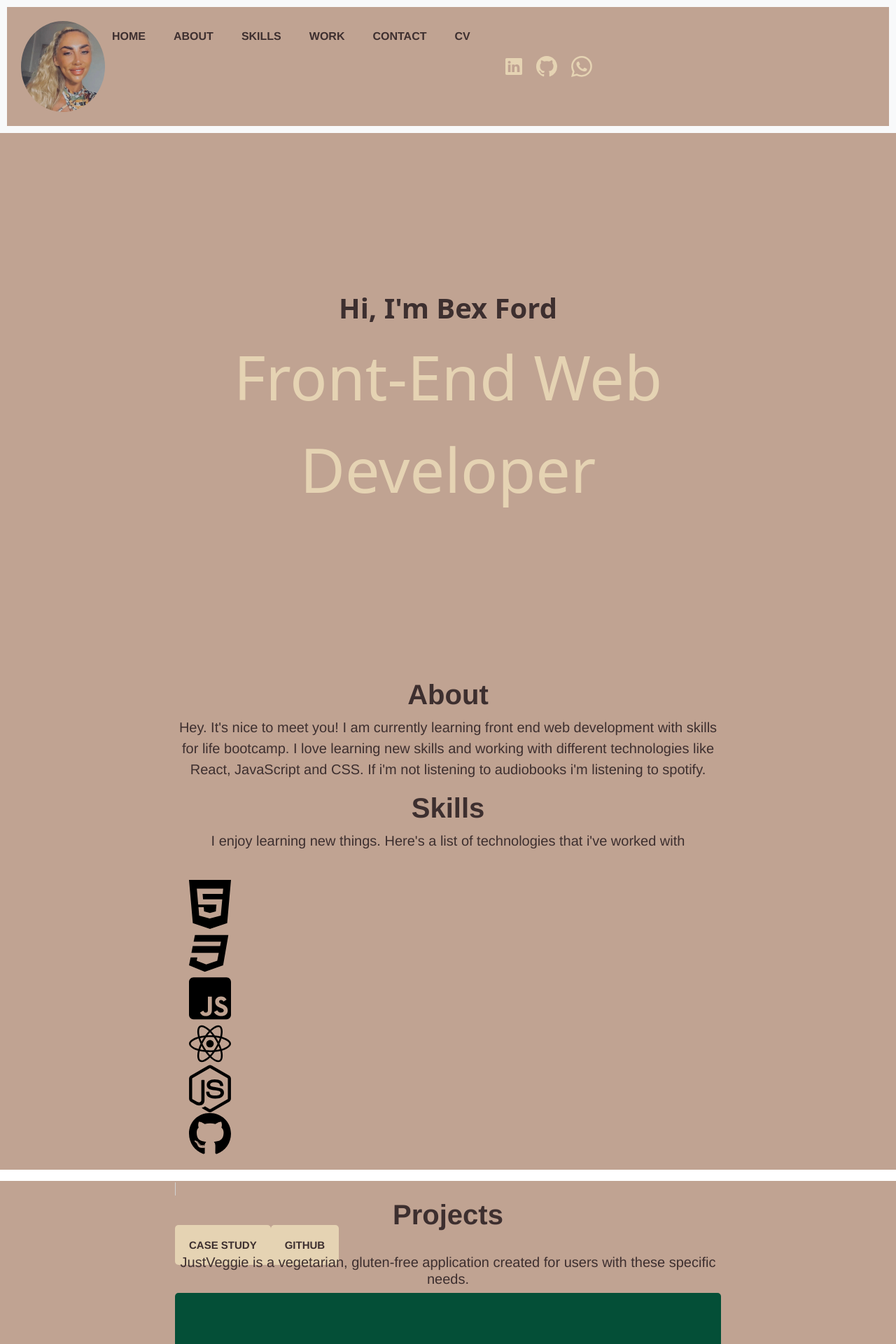
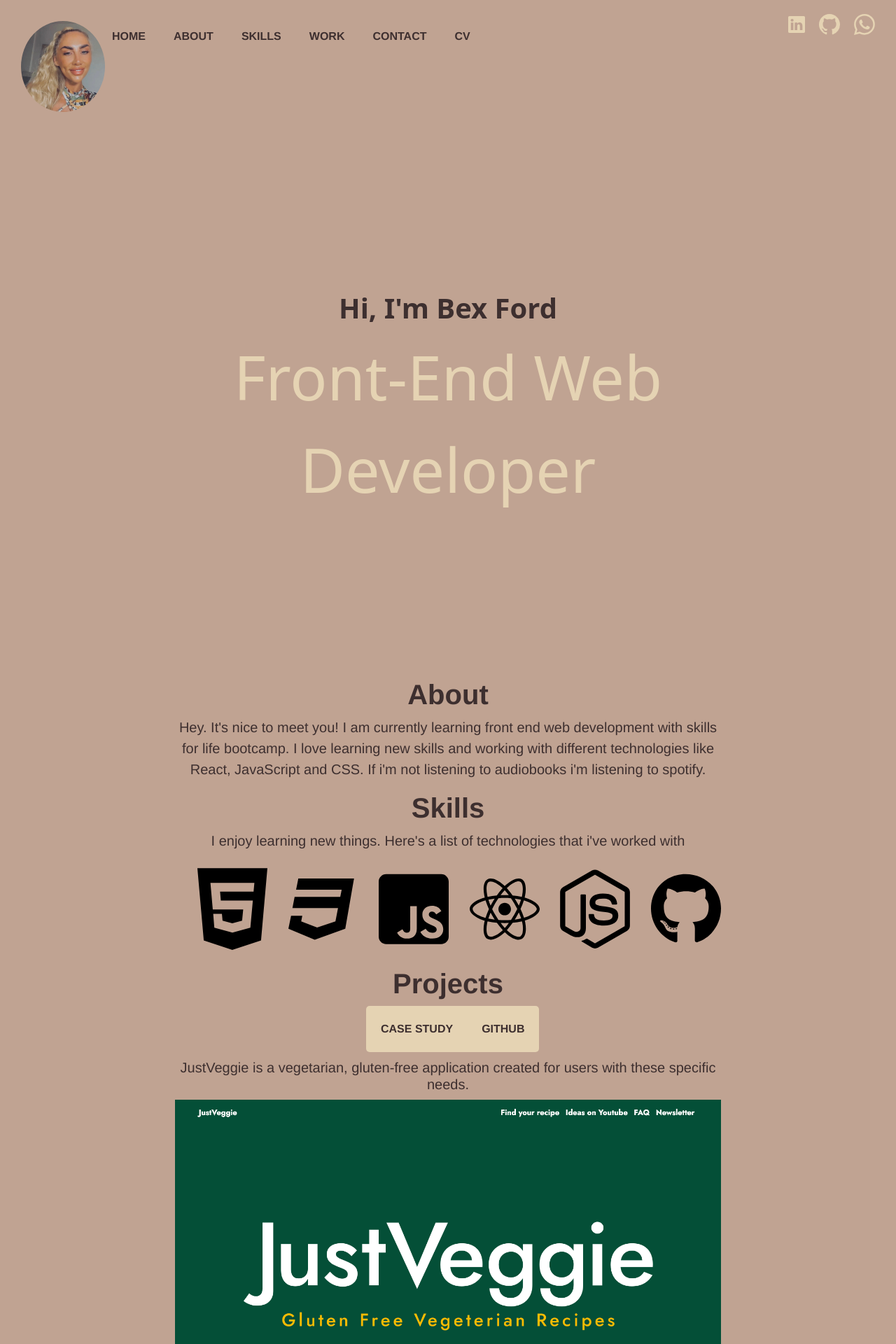
Before and after one commit to bex-ford/React-Portfolio, a React (Create React App) app: page / in a window 1280 px wide. Shown: the top 1920 px of the page at 70% size. Built offline with nearby package versions, Linux system fonts and the light colour scheme.

Commit message:
styling added

```diff
--- a/src/App.css
+++ b/src/App.css
@@ -36,3 +36,37 @@
     transform: rotate(360deg);
   }
 } */
+
+#navbarNav {
+  justify-content: space-between;
+  align-items: normal;
+}
+
+.card-deck .work-links {
+  background-color: #e5D3B3;
+  color: #3D2F2F;
+  padding: 20px;
+  border-radius: 5px;
+  font-weight: bold;
+}
+
+.card-deck .work-links:hover {
+  background-color: #f5e7cf;
+}
+
+.card-deck .btn-group {
+  margin-left: 35%;
+}
+
+.card-deck .card-title {
+  margin-top: 10px;
+  margin-bottom: 10px;
+}
+
+.skills-images {
+  display: flex;
+  justify-content: space-between;
+}
+.skills-images svg {
+  max-width: 100px;
+}
--- a/src/App.js
+++ b/src/App.js
@@ -4,11 +4,13 @@ import Home from "./components/Home";
 import Navbar from "./components/Navbar";
 import Skills from "./components/Skills";
 import Work from "./components/Work";
+
+import './App.css'
 // import { HashRouter as Router, Route, Routes } from 'react-router-dom';
 
 function App() {
   return (
-    <div>
+    <div style={{backgroundColor: "#C0A392"}}>
       <Navbar />
       <Home />
       <About />
--- a/src/components/Navbar.js
+++ b/src/components/Navbar.js
@@ -1,6 +1,6 @@
 import React from "react";
 import bf from "../assets/bf.jpg";
-// import cv from "../assets/cv.pdf";
+import cv from "../assets/cv.pdf";
 // import ShareLink from 'react-linkedin-share-link';
 
 const mystyle = {
@@ -13,9 +13,9 @@ const mystyle = {
 
 function Navbar() {
   return (
-    <nav style={mystyle} class="navbar navbar-expand-lg navbar-light bg-light">
+    <nav style={mystyle} className="navbar navbar-expand-lg navbar-light">
       <button
-        class="navbar-toggler"
+        className="navbar-toggler"
         type="button"
         data-toggle="collapse"
         data-target="#navbarNav"
@@ -23,65 +23,67 @@ function Navbar() {
         aria-expanded="false"
         aria-label="Toggle navigation"
       >
-        <span class="navbar-toggler-icon"></span>
+        <span className="navbar-toggler-icon"></span>
       </button>
-      <div style={mystyle} class="collapse navbar-collapse" id="navbarNav">
-        <ul style={mystyle} class="navbar-nav">
+      <div style={mystyle} className="collapse navbar-collapse" id="navbarNav">
+        <ul style={mystyle} className="navbar-nav">
           <img
             style={{ width: "120px", height: "130px", borderRadius: "50%" }}
             src={bf}
             alt="persons profile"
-            class="custom-img"
+            className="custom-img"
           />
 
-          <li class="nav-item">
-            <a style={mystyle} class="nav-link" href="/home">
-              HOME <span class="sr-only"></span>
+          <li className="nav-item">
+            <a style={mystyle} className="nav-link" href="/home">
+              HOME <span className="sr-only"></span>
             </a>
           </li>
-          <li class="nav-item">
-            <a style={mystyle} class="nav-link" href="about">
+          <li className="nav-item">
+            <a style={mystyle} className="nav-link" href="about">
               ABOUT
             </a>
           </li>
-          <li class="nav-item">
-            <a style={mystyle} class="nav-link" href="/skills">
+          <li className="nav-item">
+            <a style={mystyle} className="nav-link" href="/skills">
               SKILLS
             </a>
           </li>
-          <li class="nav-item">
-            <a style={mystyle} class="nav-link" href="/work">
+          <li className="nav-item">
+            <a style={mystyle} className="nav-link" href="/work">
               WORK
             </a>
           </li>
-          <li class="nav-item">
-            <a style={mystyle} class="nav-link" href="/contact">
+          <li className="nav-item">
+            <a style={mystyle} className="nav-link" href="/contact">
               CONTACT
             </a>
           </li>
-          <li class="nav-item">
+          <li className="nav-item">
             <a
               style={mystyle}
-              class="nav-link"
-              href= "cv"
+              className="nav-link"
+              href= {cv}
+              target="_blank"
               rel="norefferer"
-              target="_blank"
             >
               CV
             </a>
           </li>
         </ul>
+        <div>
         <a
           style={{ mystyle, padding: "10px" }}
-          href="/https://www.linkedin.com/in/bex-ford-40a9331b6/"
+          href="https://www.linkedin.com/in/bex-ford-40a9331b6/"
           target="_blank"
+          rel="noreferrer"
         >
           <svg
             xmlns="http://www.w3.org/2000/svg"
             width="24"
             height="24"
             fill="#e5D3B3"
-            class="bi bi-linkedin"
+            className="bi bi-linkedin"
             viewBox="0 0 16 16"
           >
             <path d="M0 1.146C0 .513.526 0 1.175 0h13.65C15.474 0 16 .513 16 1.146v13.708c0 .633-.526 1.146-1.175 1.146H1.175C.526 16 0 15.487 0 14.854V1.146zm4.943 12.248V6.169H2.542v7.225h2.401zm-1.2-8.212c.837 0 1.358-.554 1.358-1.248-.015-.709-.52-1.248-1.342-1.248-.822 0-1.359.54-1.359 1.248 0 .694.521 1.248 1.327 1.248h.016zm4.908 8.212V9.359c0-.216.016-.432.08-.586.173-.431.568-.878 1.232-.878.869 0 1.216.662 1.216 1.634v3.865h2.401V9.25c0-2.22-1.184-3.252-2.764-3.252-1.274 0-1.845.7-2.165 1.193v.025h-.016a5.54 5.54 0 0 1 .016-.025V6.169h-2.4c.03.678 0 7.225 0 7.225h2.4z" />
@@ -89,15 +91,16 @@ function Navbar() {
         </a>
         <a
           style={{ mystyle, padding: "10px" }}
-          href="/https://www.github.com/bex-ford"
+          href="https://www.github.com/bex-ford"
           target="_blank"
+          rel="noreferrer"
         >
           <svg
             xmlns="http://www.w3.org/2000/svg"
             width="30"
             height="30"
             fill="#e5D3B3"
-            class="bi bi-github"
+            className="bi bi-github"
             viewBox="0 0 16 16"
           >
             <path d="M8 0C3.58 0 0 3.58 0 8c0 3.54 2.29 6.53 5.47 7.59.4.07.55-.17.55-.38 0-.19-.01-.82-.01-1.49-2.01.37-2.53-.49-2.69-.94-.09-.23-.48-.94-.82-1.13-.28-.15-.68-.52-.01-.53.63-.01 1.08.58 1.23.82.72 1.21 1.87.87 2.33.66.07-.52.28-.87.51-1.07-1.78-.2-3.64-.89-3.64-3.95 0-.87.31-1.59.82-2.15-.08-.2-.36-1.02.08-2.12 0 0 .67-.21 2.2.82.64-.18 1.32-.27 2-.27.68 0 1.36.09 2 .27 1.53-1.04 2.2-.82 2.2-.82.44 1.1.16 1.92.08 2.12.51.56.82 1.27.82 2.15 0 3.07-1.87 3.75-3.65 3.95.29.25.54.73.54 1.48 0 1.07-.01 1.93-.01 2.2 0 .21.15.46.55.38A8.012 8.012 0 0 0 16 8c0-4.42-3.58-8-8-8z" />
@@ -109,12 +112,14 @@ function Navbar() {
             width="30"
             height="30"
             fill="#e5D3B3"
-            class="bi bi-whatsapp"
+            className="bi bi-whatsapp"
             viewBox="0 0 16 16"
           >
             <path d="M13.601 2.326A7.854 7.854 0 0 0 7.994 0C3.627 0 .068 3.558.064 7.926c0 1.399.366 2.76 1.057 3.965L0 16l4.204-1.102a7.933 7.933 0 0 0 3.79.965h.004c4.368 0 7.926-3.558 7.93-7.93A7.898 7.898 0 0 0 13.6 2.326zM7.994 14.521a6.573 6.573 0 0 1-3.356-.92l-.24-.144-2.494.654.666-2.433-.156-.251a6.56 6.56 0 0 1-1.007-3.505c0-3.626 2.957-6.584 6.591-6.584a6.56 6.56 0 0 1 4.66 1.931 6.557 6.557 0 0 1 1.928 4.66c-.004 3.639-2.961 6.592-6.592 6.592zm3.615-4.934c-.197-.099-1.17-.578-1.353-.646-.182-.065-.315-.099-.445.099-.133.197-.513.646-.627.775-.114.133-.232.148-.43.05-.197-.1-.836-.308-1.592-.985-.59-.525-.985-1.175-1.103-1.372-.114-.198-.011-.304.088-.403.087-.088.197-.232.296-.346.1-.114.133-.198.198-.33.065-.134.034-.248-.015-.347-.05-.099-.445-1.076-.612-1.47-.16-.389-.323-.335-.445-.34-.114-.007-.247-.007-.38-.007a.729.729 0 0 0-.529.247c-.182.198-.691.677-.691 1.654 0 .977.71 1.916.81 2.049.098.133 1.394 2.132 3.383 2.992.47.205.84.326 1.129.418.475.152.904.129 1.246.08.38-.058 1.171-.48 1.338-.943.164-.464.164-.86.114-.943-.049-.084-.182-.133-.38-.232z" />
           </svg>
         </a>
+        </div>
+
       </div>
     </nav>
   );
--- a/src/components/Skills.js
+++ b/src/components/Skills.js
@@ -16,7 +16,7 @@ function Skills() {
         I enjoy learning new things. Here's a list of technologies that i've
         worked with
       </p>
-      <ul style={{ mystyle, padding: "20px", maxWidth: "100px" }}>
+      <ul className="skills-images">
         <svg xmlns="http://www.w3.org/2000/svg" viewBox="0 0 384 512">
           <path d="M0 32l34.9 395.8L191.5 480l157.6-52.2L384 32H0zm308.2 127.9H124.4l4.1 49.4h175.6l-13.6 148.4-97.9 27v.3h-1.1l-98.7-27.3-6-75.8h47.7L138 320l53.5 14.5 53.7-14.5 6-62.2H84.3L71.5 112.2h241.1l-4.4 47.7z" />
         </svg>
--- a/src/components/Work.js
+++ b/src/components/Work.js
@@ -1,5 +1,5 @@
 import React from "react";
-import justveggie from "../assets/justveggie.png";
+import justveggie from "../assets/landingpage.png";
 
 const mystyle = {
   backgroundColor: "#C0A392",
@@ -13,58 +13,48 @@ function Work() {
   return (
     <div style={mystyle} className="card-deck">
       <div
-        style={{ display: "inline" }}
-        className="card col-sm-12 col-md-1 col-lg-12"
+        className=" col-sm-12 col-md-1 col-lg-12"
       >
         <h2 style={{ fontWeight: "bold", fontSize:"40px", textAlign:"center" }}>Projects</h2>
+        <div className="btn-group">
         <a
-          style={{
-            backgroundColor: "#e5D3B3",
-            padding: "20px",
-            // display: "inline-flex",
-            color: "#3D2F2F",
-            fontSize: "15px",
-            fontWeight: "bold",
-            fontFamily: "Helvetica Neue",
-            borderRadius: "5px",
-          }}
+          // style={{
+          //   backgroundColor: "#e5D3B3",
+          //   padding: "20px",
+          //   // display: "inline-flex",
+          //   color: "#3D2F2F",
+          //   fontSize: "15px",
+          //   fontWeight: "bold",
+          //   fontFamily: "Helvetica Neue",
+          //   borderRadius: "5px",
+          // }}
           href="https://bex-ford.github.io/project-1/"
-          class="navbar-brand"
+          className="btn work-links"
         >
           CASE STUDY
         </a>
-        <button
-          class="navbar-toggler"
-          type="button"
-          data-bs-toggle="collapse"
-          data-bs-target="#navmenu"
-        ></button>
-             <a
-          style={{
-            backgroundColor: "#e5D3B3",
-            padding: "20px",
-            // display: "inline-flex",
-            color: "#3D2F2F",
-            fontSize: "15px",
-            fontWeight: "bold",
-            fontFamily: "Helvetica Neue",
-            borderRadius: "5px",
-          }}
+        <a
+          // style={{
+          //   backgroundColor: "#e5D3B3",
+          //   padding: "20px",
+          //   // display: "inline-flex",
+          //   color: "#3D2F2F",
+          //   fontSize: "15px",
+          //   fontWeight: "bold",
+          //   fontFamily: "Helvetica Neue",
+          //   borderRadius: "5px",
+          // }}
           href="https://bex-ford.github.io/project-1/"
-          class="navbar-brand"
+          className="btn work-links"
         >
           GITHUB
         </a>
-        <button
-          class="navbar-toggler"
-          type="button"
-          data-bs-toggle="collapse"
-          data-bs-target="#navmenu"
-        ></button>
+        </div>
+
         <h5 style={{ fontSize: "20px", textAlign:"center"}}className="card-title">JustVeggie is a vegetarian, gluten-free application created for users with these specific needs.  </h5>
         <img
           src={justveggie}
-          class="card-img-top custom-card-img"
+          className="card-img-top custom-card-img"
           alt="JustVeggie"
         />
 
```
Also changed, not shown: src/assets/landingpage.png (added).
